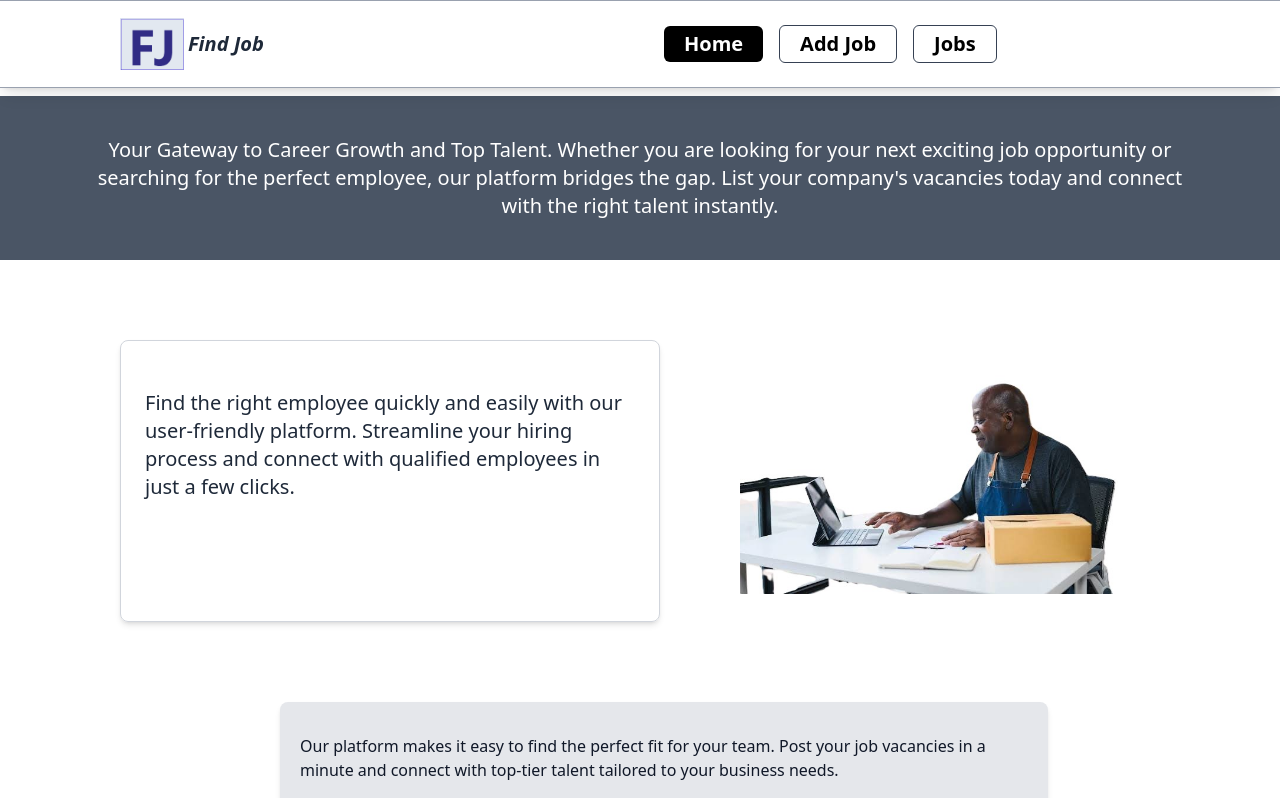
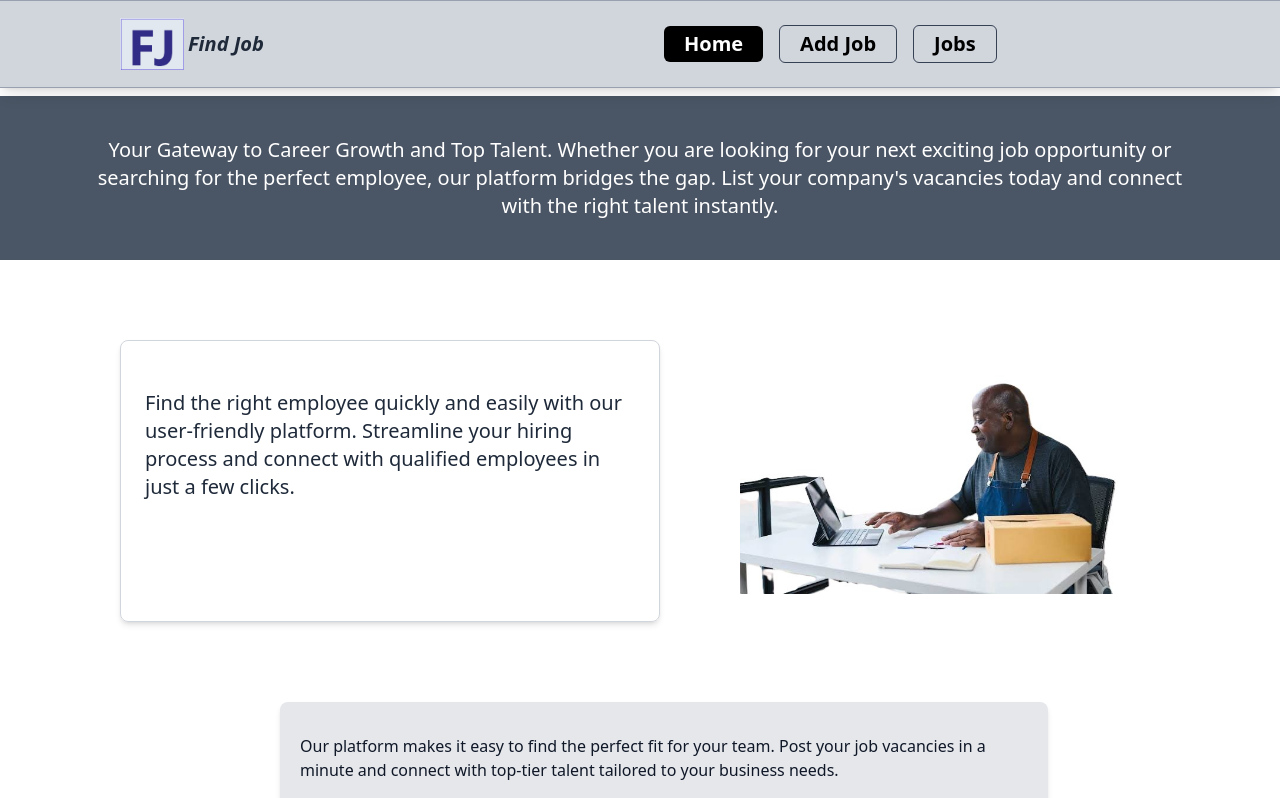
Before and after one commit to AsieduAmos/Jaman-Jobs, a React (Vite) app: page / in a window 1280 px wide. Shown: the top 798 px of the page. Built offline with nearby package versions, Linux system fonts and the light colour scheme; no server answers.

Commit message:
navbar background changed

```diff
--- a/src/components/NaviBar.jsx
+++ b/src/components/NaviBar.jsx
@@ -12,7 +12,7 @@ const NaviBar = () => {
 
   return (
     <>
-    <div className="fixed top-0 left-0 w-full  flex lg:space-x-4 space-x-6 lg:h-22 md:h-50 h-80 lg:w-full w-6xl items-center border-t border-b border-gray-400 shadow-lg">
+    <div className="fixed top-0 left-0 w-full  flex lg:space-x-4 space-x-6 lg:h-22 md:h-50 h-80 lg:w-full w-6xl items-center border-t border-b border-gray-400 shadow-lg bg-gray-300 z-50">
           <div className='flex lg:mr-100  mr-27'>
             <img className='pointer-events-none select-none lg:ml-30 md:ml-10 ml-10 lg:w-16 md:w-27 w-30' src={FJ} alt="" />
             <div className='lg:font-extrabold font-bold italic lg:text-xl text-5xl lg:ml-1 ml-4 lg:mt-3 md:mt-6 mt-8 text-gray-800'>
```
